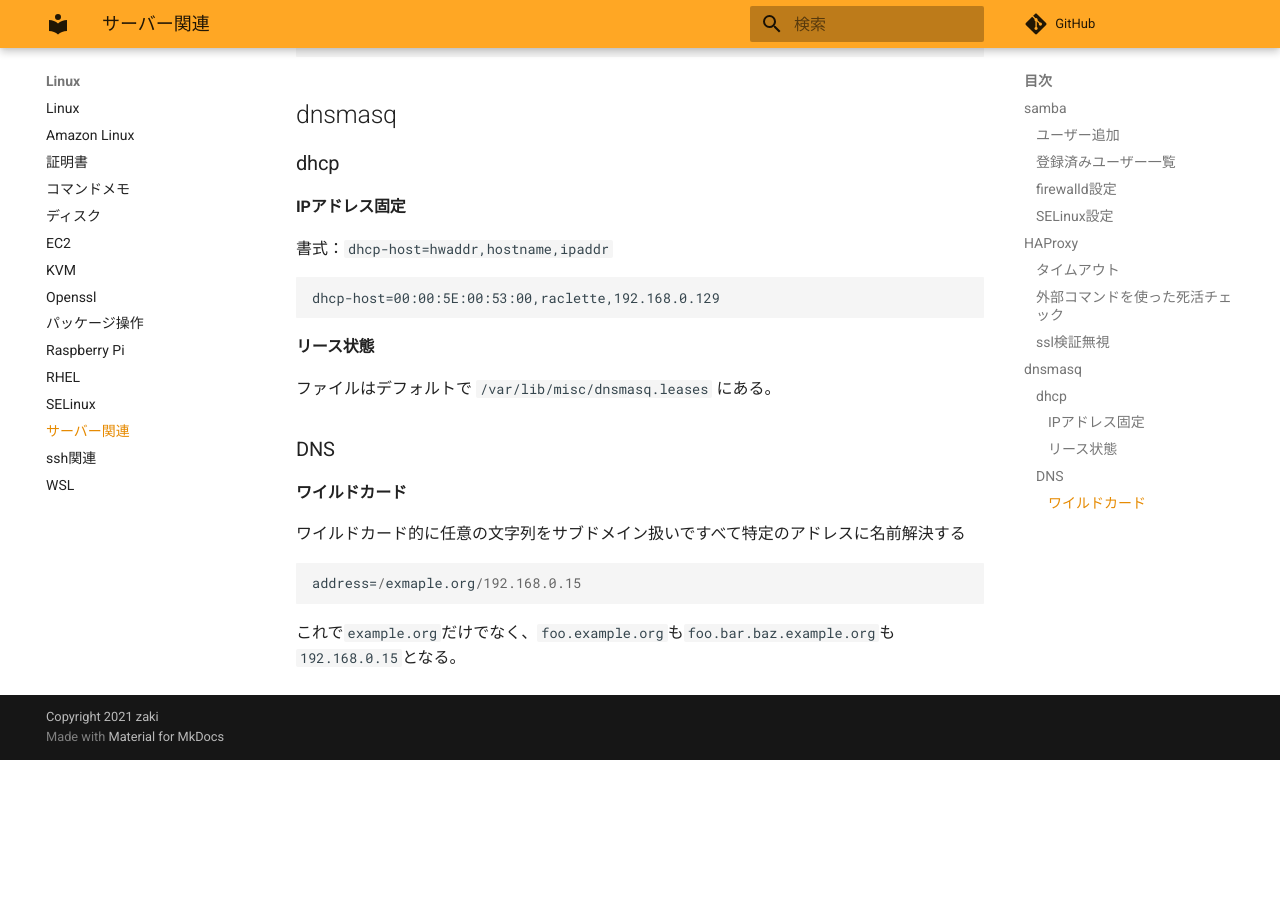
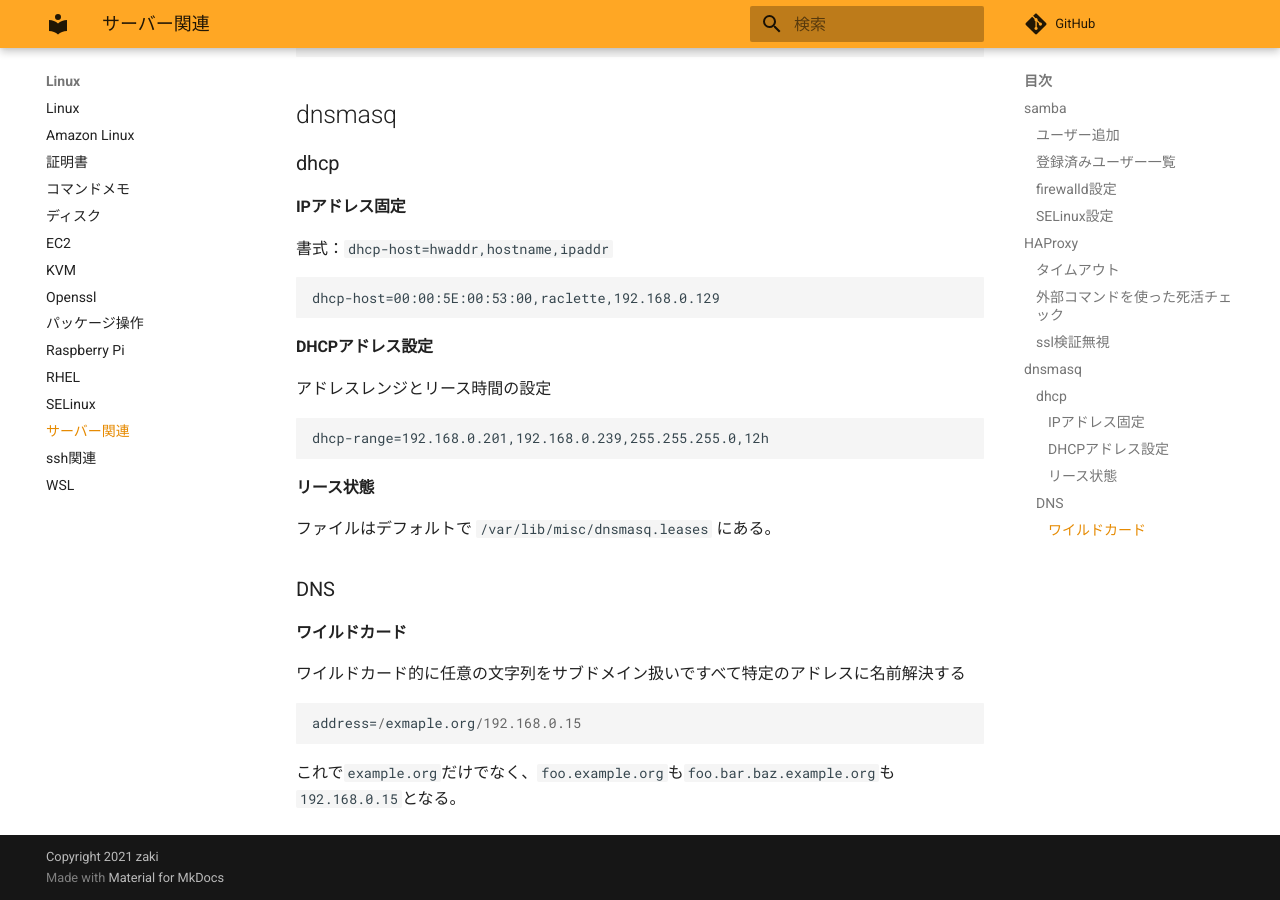
Before and after one commit to zaki-lknr/docs, an MkDocs documentation site: the page built from docs/Linux/server.md, in a window 1280 px wide and 900 px high, scrolled down 1947 px. Built offline with MkDocs 1.6.1 and Material for MkDocs 9.7.7, drawn with Linux system fonts in a browser that asks for light colours; comment, search, counter and statistics services are not loaded; before the commit the page ends 2707 px from its top, so only the background shows below that.

Commit message:
add: linux/server: dnsmasq/dhcp: アドレスレンジとリース時間設定

````diff
--- a/docs/Linux/server.md
+++ b/docs/Linux/server.md
@@ -95,6 +95,14 @@ backend servers
 dhcp-host=00:00:5E:00:53:00,raclette,192.168.0.129
 ```
 
+#### DHCPアドレス設定
+
+アドレスレンジとリース時間の設定
+
+```
+dhcp-range=192.168.0.201,192.168.0.239,255.255.255.0,12h
+```
+
 #### リース状態
 
 ファイルはデフォルトで `/var/lib/misc/dnsmasq.leases` にある。
````
